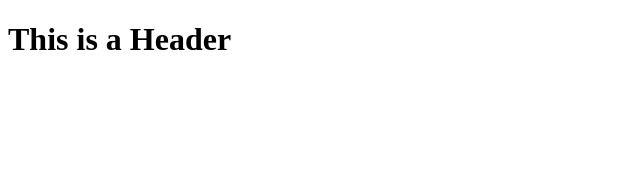
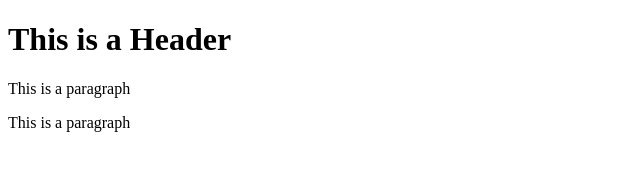
Before and after one commit to Chellamarie3/git-test, a plain HTML site: page index.html in a window 1280 px wide. Shown: the whole page, without its empty margins (0-640 px from the left). Drawn offline with Linux system fonts and the light colour scheme.

Commit message:
second commit

```diff
--- a/index.html
+++ b/index.html
@@ -2,5 +2,7 @@
 <html>
   <body>
     <h1>This is a Header</h1>
+    <p>This is a paragraph</p>
+    <p>This is a paragraph</p>
   </body>
 </html>
```
